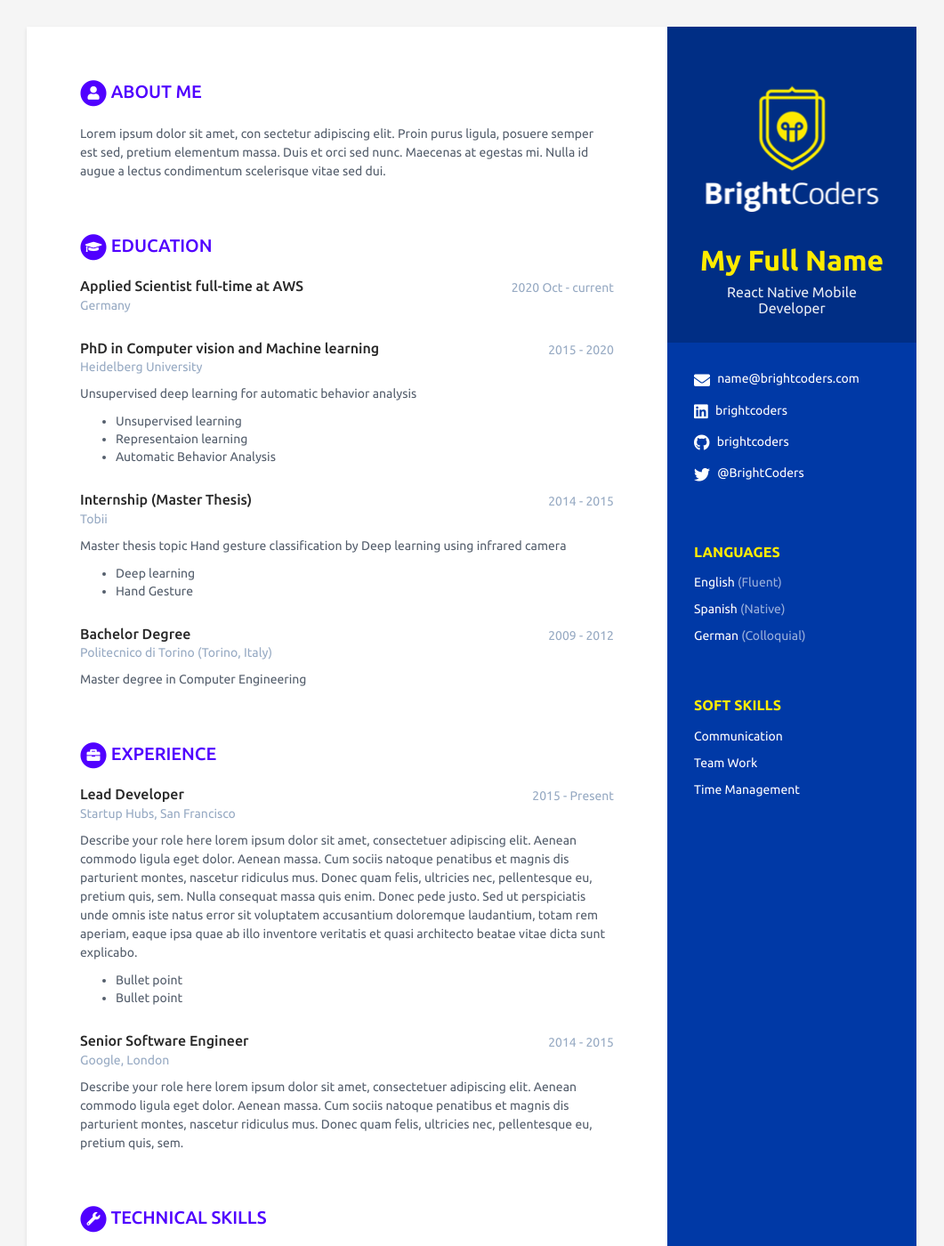
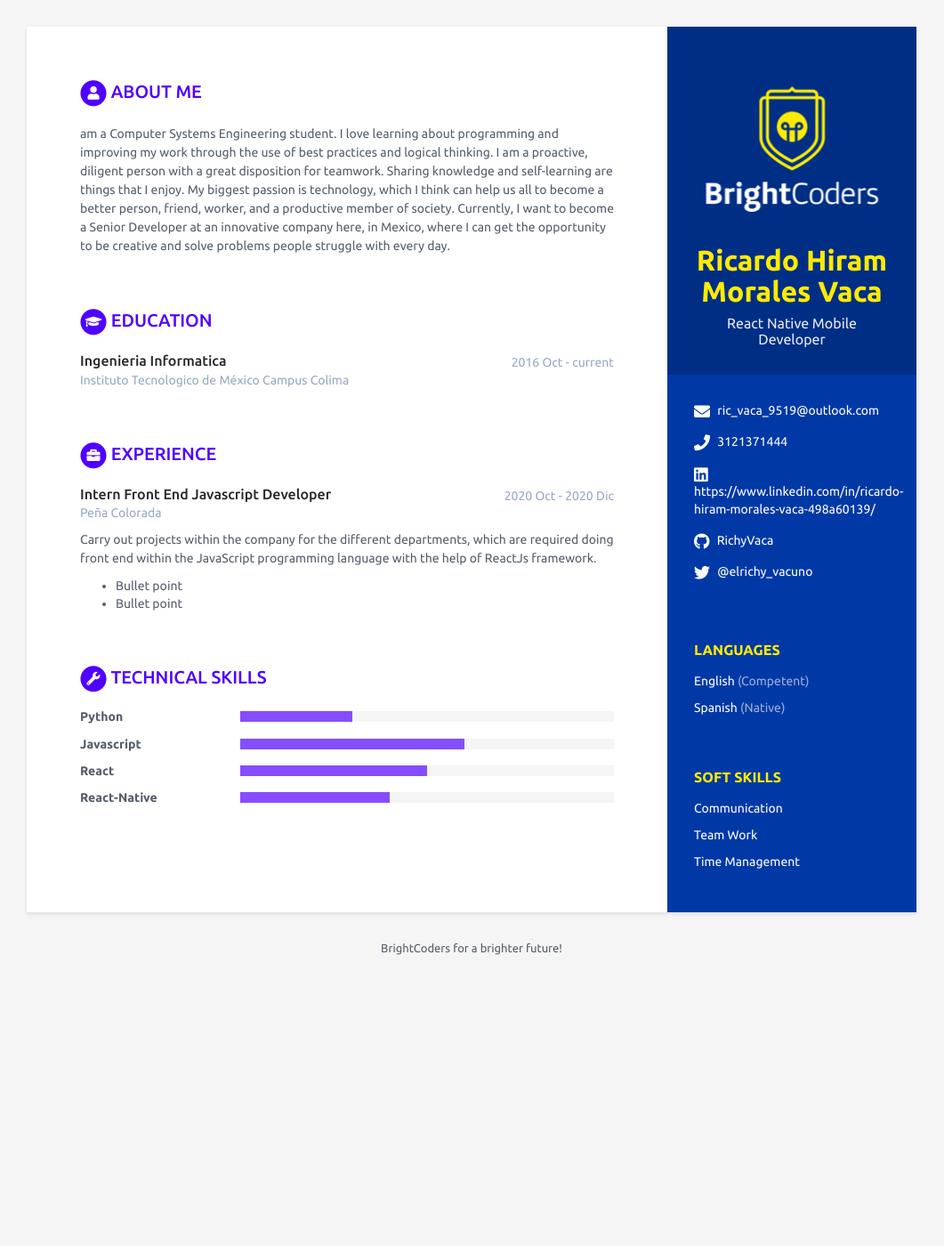
Before and after one commit to BC-MAY-21-RN/scorecard-RichyVaca, a Jekyll site: the page built from index.html, in a window 1280 px wide and 1400 px high. Shown: the whole window at 89% size, without its empty margins (110-1171 px from the left). Built offline with Jekyll 4.4.1, drawn with Linux system fonts in a browser that asks for light colours; some of the changed text lies outside the part shown.

Commit message:
Update about my data

```diff
--- a/_data/data.yml
+++ b/_data/data.yml
@@ -7,19 +7,19 @@ sidebar:
   education: False # NO MODIFICAR
 
   # Profile information
-  name: My Full Name # Nombre completo
+  name: Ricardo Hiram Morales Vaca # Nombre completo
   tagline: React Native Mobile Developer # React Native Mobile Developer ó Ruby on Rails Web Developer Según sea el caso
   avatar: escudo.png # No modificar
 
   # Actualiza tus datos de contacto
-  email: name@brightcoders.com
-  phone:
+  email: ric_vaca_9519@outlook.com
+  phone: 3121371444
   website: # No agregar http://
-  linkedin: brightcoders
-  github: brightcoders
+  linkedin: https://www.linkedin.com/in/ricardo-hiram-morales-vaca-498a60139/
+  github: RichyVaca
   gitlab:
   bitbucket:
-  twitter: '@BrightCoders'
+  twitter: '@elrichy_vacuno'
   stack-overflow: # Number/Username, e.g. 123456/alandoe
   codewars:
   goodreads: # Number-Username, e.g. 123456-alandoe
@@ -27,13 +27,10 @@ sidebar:
   # Actualiza según los idiomas y nieles que tienes. Agrega o Elimina según sea necesario.
   languages:
     - idiom: English
-      level: Fluent # Utiliza el resultado de tu examen oficial, o el nivel de acuerdo al modelo Dreyfus
+      level: Competent # Utiliza el resultado de tu examen oficial, o el nivel de acuerdo al modelo Dreyfus
 
     - idiom: Spanish
       level: Native # Utiliza el resultado de tu examen oficial, o el nivel de acuerdo al modelo Dreyfus
-
-    - idiom: German
-      level: Colloquial
 
   # Registra aquí tus soft skills. Agrega o elimina según sea necesario
   interests:
@@ -50,67 +47,61 @@ sidebar:
 career-profile:
   title: About Me # NO MODIFICAR
   summary: |
-    Lorem ipsum dolor sit amet, con sectetur adipiscing elit. Proin purus ligula, posuere semper est sed, pretium elementum massa. Duis et orci sed nunc. Maecenas at egestas mi. Nulla id augue a lectus condimentum scelerisque vitae sed dui.
+     am a Computer Systems Engineering student. I love learning about programming and improving my work through the use of best practices and logical thinking. I am a proactive, diligent person with a great disposition for teamwork. Sharing knowledge and self-learning are things that I enjoy. My biggest passion is technology, which I think can help us all to become a better person, friend, worker, and a productive member of society. Currently, I want to become a Senior Developer at an innovative company here, in Mexico, where I can get the opportunity to be creative and solve problems people struggle with every day.
 
 # Registra aquí tus estudios. Agrega o elimina según sea necesario
 educationcomplete:
-  - degree: Applied Scientist full-time at AWS
-    university: Germany
-    time: 2020 Oct - current
+  - degree: Ingenieria Informatica
+    university: Instituto Tecnologico de México Campus Colima
+    time: 2016 Oct - current
     details: |
 
-  - degree: PhD in Computer vision and Machine learning
-    university: Heidelberg University
-    time: 2015 - 2020
-    details: |
-      Unsupervised deep learning for automatic behavior analysis
+  # - degree: PhD in Computer vision and Machine learning
+  #   university: Heidelberg University
+  #   time: 2015 - 2020
+  #   details: |
+  #     Unsupervised deep learning for automatic behavior analysis
 
-        - Unsupervised learning
-        - Representaion learning
-        - Automatic Behavior Analysis
+  #       - Unsupervised learning
+  #       - Representaion learning
+  #       - Automatic Behavior Analysis
 
-  - degree: Internship (Master Thesis)
-    university: Tobii
-    time: 2014 - 2015
-    details: |
-      Master thesis topic Hand gesture classification by Deep learning using infrared camera
+  # - degree: Internship (Master Thesis)
+  #   university: Tobii
+  #   time: 2014 - 2015
+  #   details: |
+  #     Master thesis topic Hand gesture classification by Deep learning using infrared camera
 
-        - Deep learning
-        - Hand Gesture
+  #       - Deep learning
+  #       - Hand Gesture
 
-  - degree: Bachelor Degree
-    university: Politecnico di Torino (Torino, Italy)
-    time: 2009 - 2012
-    details: |
-      Master degree in Computer Engineering
+  # - degree: Bachelor Degree
+  #   university: Politecnico di Torino (Torino, Italy)
+  #   time: 2009 - 2012
+  #   details: |
+  #     Master degree in Computer Engineering
 
 # Registra aquí tu experiencia. Agrega o elimina según sea necesario
 experiences:
-  - role: Lead Developer
-    time: 2015 - Present
-    company: Startup Hubs, San Francisco
+  - role: Intern Front End Javascript Developer
+    time: 2020 Oct - 2020 Dic
+    company: Peña Colorada
     details: |
-      Describe your role here lorem ipsum dolor sit amet, consectetuer
-      adipiscing elit. Aenean commodo ligula eget dolor. Aenean massa.
-      Cum sociis natoque penatibus et magnis dis parturient montes,
-      nascetur ridiculus mus. Donec quam felis, ultricies nec,
-      pellentesque eu, pretium quis, sem. Nulla consequat massa quis
-      enim. Donec pede justo. Sed ut perspiciatis unde omnis iste natus
-      error sit voluptatem accusantium doloremque laudantium, totam rem
-      aperiam, eaque ipsa quae ab illo inventore veritatis et quasi
-      architecto beatae vitae dicta sunt explicabo.
+      Carry out projects within the company for the different departments,
+      which are required doing front end within the JavaScript programming
+      language with the help of ReactJs framework.
         - Bullet point
         - Bullet point
 
-  - role: Senior Software Engineer
-    time: 2014 - 2015
-    company: Google, London
-    details: |
-      Describe your role here lorem ipsum dolor sit amet, consectetuer
-      adipiscing elit. Aenean commodo ligula eget dolor. Aenean massa.
-      Cum sociis natoque penatibus et magnis dis parturient montes,
-      nascetur ridiculus mus. Donec quam felis, ultricies nec,
-      pellentesque eu, pretium quis, sem.
+  # - role: Senior Software Engineer
+  #   time: 2014 - 2015
+  #   company: Google, London
+  #   details: |
+  #     Describe your role here lorem ipsum dolor sit amet, consectetuer
+  #     adipiscing elit. Aenean commodo ligula eget dolor. Aenean massa.
+  #     Cum sociis natoque penatibus et magnis dis parturient montes,
+  #     nascetur ridiculus mus. Donec quam felis, ultricies nec,
+  #     pellentesque eu, pretium quis, sem.
 
 # Registra aquí tus habilidades técnicas, para level utiliza:
 # 20% para Novice
@@ -123,22 +114,22 @@ skills:
 
   toolset:
     - name: Python
-      level: 20%
+      level: 30%
 
-    - name: PyTorch
+    - name: Javascript
+      level: 60%
+
+    - name: React
+      level: 50%
+
+    - name: React-Native
       level: 40%
 
-    - name: Tensorflow
-      level: 60%
+    # - name: Matlab
+    #   level: 100%
 
-    - name: Caffe
-      level: 80%
-
-    - name: Matlab
-      level: 100%
-
-    - name: C/C++
-      level: 40%
+    # - name: C/C++
+    #   level: 40%
 
 # NO MODIFICAR
 footer: >
```
Also changed, not shown: assets/images/profile.jpg (added), assets/images/profile.png (deleted).
